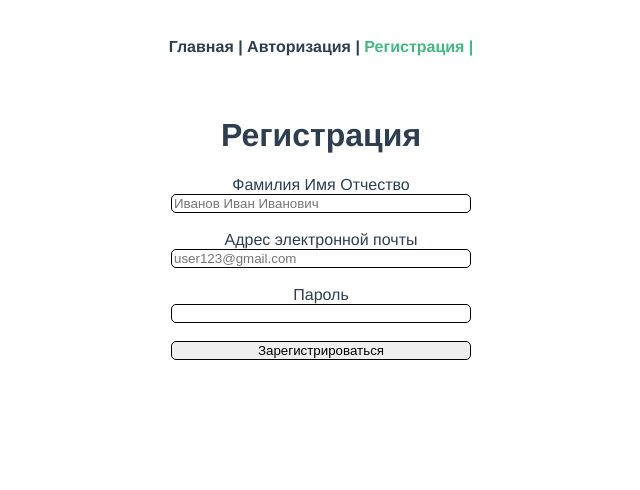
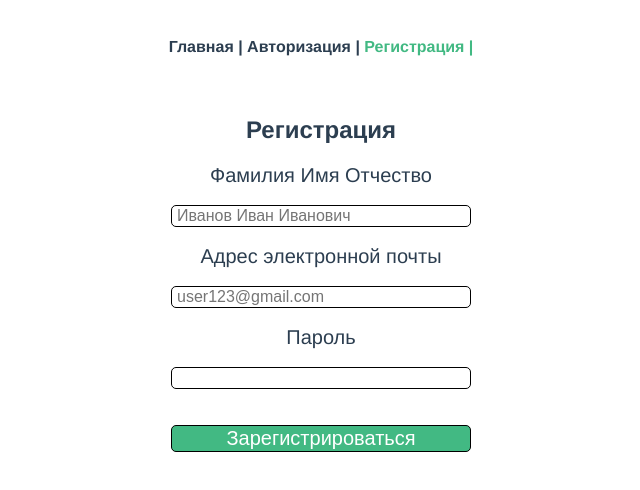
Before and after one commit to aekkakti/spa-cli, a Vue app: page /signup in a window 1280 px wide. Shown: the top 490 px of the page, without its empty margins (319-959 px from the left). Built offline with nearby package versions, Linux system fonts and the light colour scheme.

Commit message:
Финальная версия

```diff
--- a/src/App.vue
+++ b/src/App.vue
@@ -29,9 +29,15 @@ nav a {
   text-decoration: none;
 }
 
+nav a:hover {
+  transition: 1s;
+  color: #42b983;
+}
+
 nav a.router-link-exact-active {
   color: #42b983;
 }
+
 </style>
 <script setup>
 import store from "@/store";
--- a/src/components/Login.vue
+++ b/src/components/Login.vue
@@ -26,10 +26,10 @@ export default {
 <template>
   <form class="login" @submit.prevent="login">
     <h2>Авторизация</h2>
-    <label>Почта пользователя</label>
-    <input type="email" required v-model="email" />
-    <label>Пароль</label>
-    <input type="password" required v-model="password" /> <br>
+    <label>Почта пользователя</label><br>
+    <input type="email" required v-model="email" /><br>
+    <label>Пароль</label><br>
+    <input type="password" required v-model="password" /> <br><br>
     <button type="submit">Войти</button>
   </form>
 </template>
@@ -46,18 +46,28 @@ export default {
 .login input {
   border: 1px solid black;
   border-radius: 5px;
+  height: 60px;
+  padding-left: 5px;
+  font-size: 16px
 }
 
 button {
+  background-color: #42b983;
   border: 1px solid black;
   border-radius: 5px;
   transition: .9s;
+  color: white;
+  font-size: 20px;
 }
 
 button:hover {
-  background-color: #42b983;
+  background-color: #56b256;
   color: white;
   cursor: pointer;
 }
 
+label {
+  font-size: 20px;
+}
+
 </style>
--- a/src/components/Logout.vue
+++ b/src/components/Logout.vue
@@ -20,15 +20,17 @@ export default {
 <style scoped>
 
 button {
+  background-color: #f54b4b;
   border: 1px solid black;
   border-radius: 5px;
-  width: 200px;
-  height: 50px;
   transition: .9s;
+  color: white;
+  width: 300px;
+  font-size: 20px;
 }
 
 button:hover {
-  background-color: #42b983;
+  background-color: #ab2424;
   color: white;
   cursor: pointer;
 }
--- a/src/components/Register.vue
+++ b/src/components/Register.vue
@@ -28,13 +28,13 @@ export default {
 
 <template>
   <form class="register" @submit.prevent="register">
-    <h1>Регистрация</h1>
-    <label>Фамилия Имя Отчество</label>
+    <h2>Регистрация</h2>
+    <label>Фамилия Имя Отчество</label><br>
     <input type="text" required placeholder="Иванов Иван Иванович" v-model="fio"/><br>
-    <label>Адрес электронной почты</label>
+    <label>Адрес электронной почты</label><br>
     <input type="email" required placeholder="user123@gmail.com" v-model="email"/><br>
-    <label>Пароль</label>
-    <input type="password" required v-model="password"/><br>
+    <label>Пароль</label><br>
+    <input type="password" required v-model="password"/><br><br>
     <button type="submit">Зарегистрироваться</button>
   </form>
 </template>
@@ -47,21 +47,31 @@ export default {
   padding: 10px;
   margin: 0 auto;
 }
+
 .register input{
   border: 1px solid black;
   border-radius: 5px;
+  padding-left: 5px;
+  font-size: 16px
 }
 
 button {
+  background-color: #42b983;
   border: 1px solid black;
   border-radius: 5px;
   transition: .9s;
+  color: white;
+  font-size: 20px;
 }
 
 button:hover {
-  background-color: #42b983;
+  background-color: #56b256;
   color: white;
   cursor: pointer;
 }
 
+label {
+  font-size: 20px;
+}
+
 </style>
```
